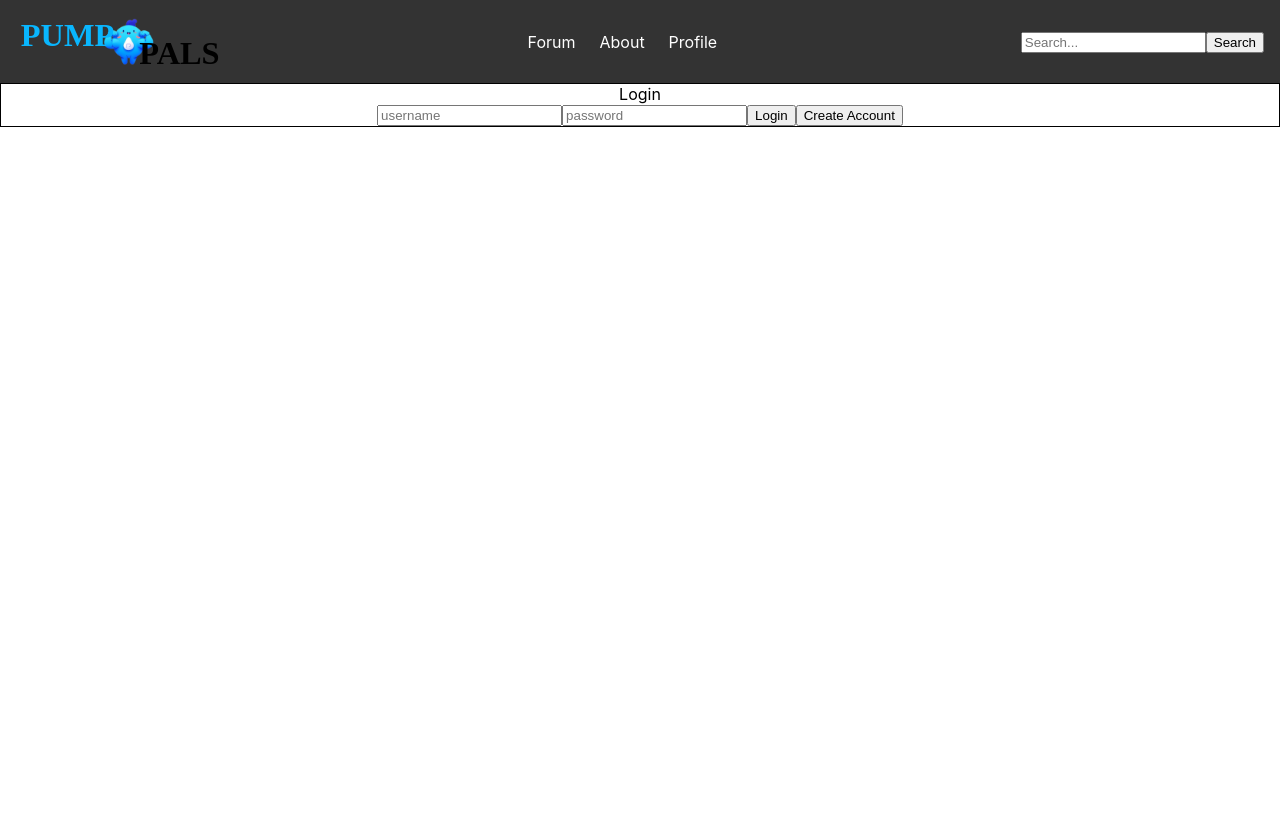
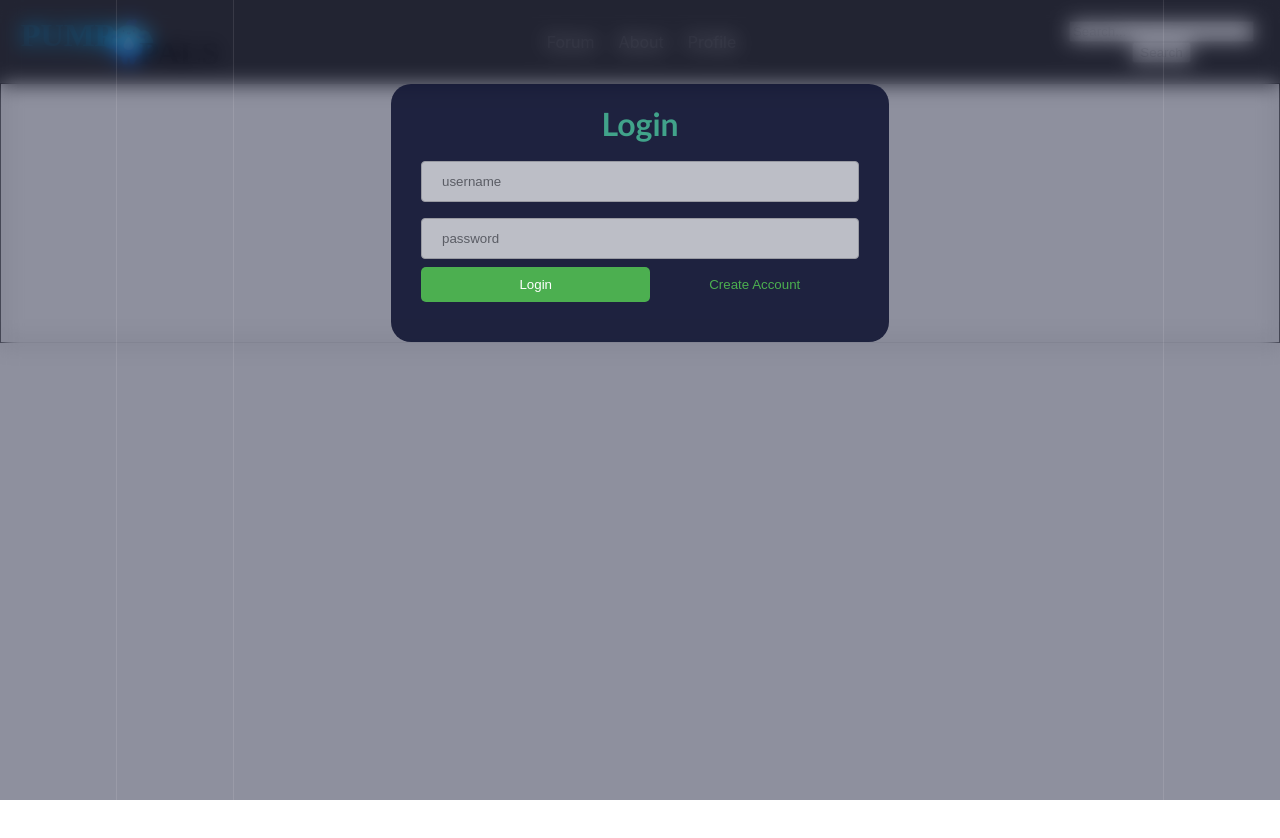
Before and after one commit to tommytran9/PumpPals_React, a React (Create React App) app: page /LoginForm in a window 1280 px wide. Shown: the top 838 px of the page. Before the commit the page ends 800 px from the top, so only its background shows below. Built offline with nearby package versions, Linux system fonts and the light colour scheme.

Commit message:
login form and "react-router-dom" error fix

```diff
--- a/package.json
+++ b/package.json
@@ -8,6 +8,7 @@
     "@testing-library/user-event": "^13.5.0",
     "react": "^18.2.0",
     "react-dom": "^18.2.0",
+    "react-router-dom": "^6.20.0",
     "react-scripts": "5.0.1",
     "web-vitals": "^2.1.4"
   },
--- /dev/null
+++ b/src/LoginForm.css
@@ -0,0 +1,136 @@
+#LoginForm {
+    position: absolute;
+    top: 0;
+    left: 0;
+    width: 100vw;
+    height: 100vh;
+    background-color: #121735;
+    display: flex;
+    justify-content: center;
+    align-items: center;
+  }
+
+  @keyframes drop {
+    0% {
+      top: -50%;
+    }
+    100% {
+      top: 110%;
+    }
+  }
+
+  #backdrop {
+    z-index: 998;
+    position: absolute;
+    top: 0vh;
+    bottom: 0vh;
+    left: 0;
+    right: 0;
+    display: flex;
+    justify-content: space-evenly;
+    background-color: rgba(18, 23, 53, 0.5);
+    opacity: 0.95;
+    backdrop-filter: blur(10px);
+  }
+
+  /* Manually unrolled the lines */
+  #backdrop .line:nth-child(1),
+  #backdrop .line:nth-child(2),
+  /* ... */
+  #backdrop .line:nth-child(10) {
+    position: relative;
+    width: 1px;
+    height: 100%;
+    background-color: rgba(255, 255, 255, 0.1);
+  }
+
+  #backdrop .line::after,
+  #backdrop .line::before {
+    content: '';
+    display: block;
+    position: absolute;
+    height: 15vh;
+    width: 3px;
+    transform: translateX(-1px);
+    top: -50%;
+    border-radius: 10px;
+    background-color: linear-gradient(to bottom, rgba(255, 255, 255, 0) 0%, #ffffff 75%, #ffffff 100%);
+    /* Removed the random() function for simplicity */
+    animation: drop 3s 0s infinite forwards;
+    animation-timing-function: cubic-bezier(0.4, 0.26, 0, 0.97);
+  }
+
+  #backdrop .line::before {
+    animation: drop 2s 0s infinite forwards;
+  }
+
+  #LoginModal {
+    background-color: rgba(18, 23, 53, 0.9);
+    padding: 20px;
+    border-radius: 20px;
+    display: flex;
+    flex-direction: column;
+    justify-content: center;
+    align-items: center;
+    font-family: 'Trebuchet MS', 'Lucida Sans Unicode', 'Lucida Grande', 'Lucida Sans', Arial, sans-serif;
+    color: #41a38a;
+  }
+
+  #loginText {
+    font-size: 2em;
+    font-weight: bold;
+  }
+
+  #loginError {
+    font-size: 0.8em;
+    color: red;
+  }
+
+  form {
+    display: flex;
+    flex-direction: column;
+    justify-content: center;
+    align-items: center;
+    margin: 10px;
+  }
+
+  #modalInputs input {
+    width: 100%;
+    padding: 12px 20px;
+    margin: 8px 0;
+    border: 1px solid #ccc;
+    border-radius: 4px;
+    background-color: #fff;
+    opacity: 0.7;
+  }
+
+  #modalInputs input:focus {
+    opacity: 1;
+  }
+
+  #modalButtons {
+    width: 100%;
+    display: flex;
+    justify-content: center;
+  }
+
+  #modalButtons button {
+    border: none;
+    padding: 7px;
+    border-radius: 5px;
+    background-color: rgba(65, 163, 138, 0.8);
+    width: 100%;
+    margin-bottom: 10px;
+  }
+
+  #modalButtons button:first-of-type {
+    background-color: #4CAF50;
+    color: white;
+    padding: 10px 20px;
+  }
+
+  #modalButtons button:last-of-type {
+    background-color: transparent;
+    color: #4CAF50;
+    padding: 5px 0;
+  }
--- a/src/index.css
+++ b/src/index.css
@@ -61,39 +61,29 @@ body {
   background-color: #777;
 }
 
-
-$accent: #41a38a;
-$background: #121735;
-$background-dark: #040717;
-$login-button-color: #4CAF50;
-
-
-$numberLines: 10;
-
-#LoginPopUp {
+#LoginForm {
   position: absolute;
   top: 0;
   left: 0;
   width: 100vw;
   height: 100vh;
-    background-color: $background;
-
+  background-color: #121735;
   display: flex;
   justify-content: center;
   align-items: center;
+}
 
 @keyframes drop {
   0% {
     top: -50%;
   }
-
   100% {
     top: 110%;
   }
 }
 
 #backdrop {
-        z-index: 998;
+  z-index: 1;
   position: absolute;
   top: 0vh;
   bottom: 0vh;
@@ -101,20 +91,24 @@ $numberLines: 10;
   right: 0;
   display: flex;
   justify-content: space-evenly;
-        background-color: rgba($background, 0.5);
+  background-color: rgba(18, 23, 53, 0.5);
   opacity: 0.95;
   backdrop-filter: blur(10px);
+}
 
-        @for $i from 1 through $numberLines {
-            $randomNumber: random(5);
-
-            .line:nth-child(#{$i}) {
+/* Manually unrolled the lines */
+#backdrop .line:nth-child(1),
+#backdrop .line:nth-child(2),
+/* ... */
+#backdrop .line:nth-child(10) {
   position: relative;
   width: 1px;
   height: 100%;
   background-color: rgba(255, 255, 255, 0.1);
+}
 
-                &::after, &::before {
+#backdrop .line::after,
+#backdrop .line::before {
   content: '';
   display: block;
   position: absolute;
@@ -124,47 +118,47 @@ $numberLines: 10;
   top: -50%;
   border-radius: 10px;
   background-color: linear-gradient(to bottom, rgba(255, 255, 255, 0) 0%, #ffffff 75%, #ffffff 100%);
-                    animation: drop 3s+(random(20)*0.25s) 0s infinite forwards;
+  /* Removed the random() function for simplicity */
+  animation: drop 3s 0s infinite forwards;
   animation-timing-function: cubic-bezier(0.4, 0.26, 0, 0.97);
 }
-                &::before{
-                    animation: drop 2s+(random(20)*0.25s) 0s infinite forwards;
-                }
-            }
-        }
+
+#backdrop .line::before {
+  animation: drop 2s 0s infinite forwards;
 }
 
-    #LoginModal{
-      background-color: rgba($background, 0.9);
+#LoginModal {
+  z-index: 2;
+  background-color: rgba(18, 23, 53, 0.9);
   padding: 20px;
   border-radius: 20px;
   display: flex;
   flex-direction: column;
   justify-content: center;
   align-items: center;
+  font-family: 'Trebuchet MS', 'Lucida Sans Unicode', 'Lucida Grande', 'Lucida Sans', Arial, sans-serif;
+  color: #41a38a;
+}
 
-        font-family: 'Trebuchet MS', 'Lucida Sans Unicode', 'Lucida Grande', 'Lucida Sans', Arial, sans-serif;
-        color: $accent;
-
-        #loginText{
+#loginText {
   font-size: 2em;
   font-weight: bold;
 }
 
-        #loginError{
+#loginError {
   font-size: 0.8em;
   color: red;
 }
 
-        form{
+form {
   display: flex;
   flex-direction: column;
   justify-content: center;
   align-items: center;
   margin: 10px;
+}
 
-            #modalInputs{
-                input{
+#modalInputs input {
   width: 100%;
   padding: 12px 20px;
   margin: 8px 0;
@@ -172,36 +166,35 @@ $numberLines: 10;
   border-radius: 4px;
   background-color: #fff;
   opacity: 0.7;
+}
 
-                    &:focus{
+#modalInputs input:focus {
   opacity: 1;
 }
-                }
-            }
 
-            #modalButtons{
+#modalButtons {
   width: 100%;
   display: flex;
   justify-content: center;
-                button{
+}
+
+#modalButtons button {
   border: none;
   padding: 7px;
   border-radius: 5px;
-                    background-color: rgba($accent, 0.8);
+  background-color: rgba(65, 163, 138, 0.8);
   width: 100%;
   margin-bottom: 10px;
-                    &:first-of-type {
-                        background-color: $login-button-color;
+}
+
+#modalButtons button:first-of-type {
+  background-color: #4CAF50;
   color: white;
   padding: 10px 20px;
 }
-                    &:last-of-type {
+
+#modalButtons button:last-of-type {
   background-color: transparent;
-                        color: $login-button-color;
+  color: #4CAF50;
   padding: 5px 0;
 }
-                }
-            }
-        }
-    }
-}
```
Also changed, not shown: 1 other file (tests, documents, lock files or other folders). Lines whose indentation alone changed are shown as unchanged.
